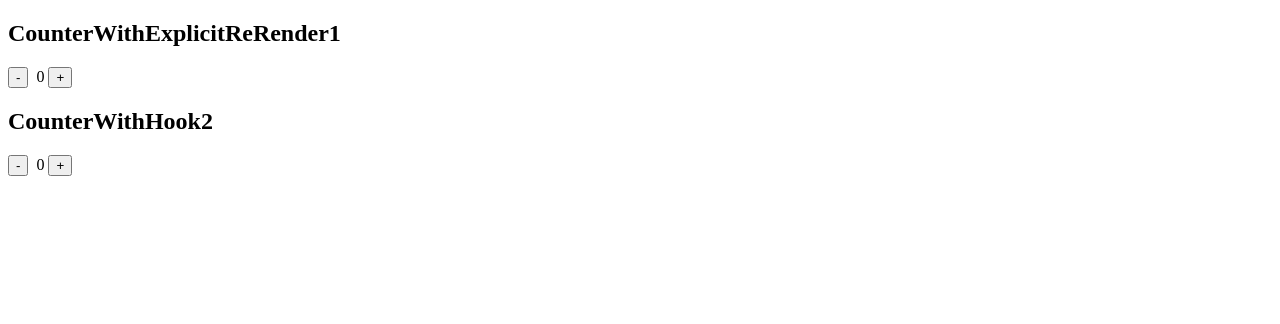
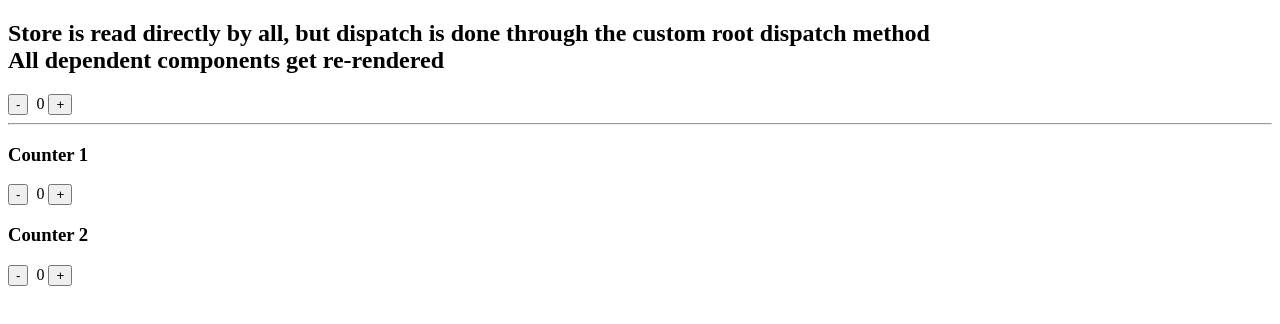
Before and after one commit to exemplar-codes/core-redux-react-demo, a React (Create React App) app: page / in a window 1280 px wide. Shown: the top 324 px of the page. Built offline with nearby package versions, Linux system fonts and the light colour scheme.

Commit message:
Demo multiple component update

```diff
--- a/src/App.jsx
+++ b/src/App.jsx
@@ -1,16 +1,7 @@
-import CounterWithHook2 from "./components/CounterWithHook2";
-import CounterWithExplicitReRender1 from "./components/CounterWithExplicitReRender1";
+import CounterRoot from "./components/CounterUITree/CounterRoot";
 
 function App() {
-  return (
-    <>
-      <h2>{"CounterWithExplicitReRender1"}</h2>
-      <CounterWithExplicitReRender1 />
-      <br />
-      <h2>{"CounterWithHook2"}</h2>
-      <CounterWithHook2 />
-    </>
-  );
+  return <CounterRoot />;
 }
 
 export default App;
--- a/src/components/CounterUITree/Counter2.jsx
+++ b/src/components/CounterUITree/Counter2.jsx
@@ -9,7 +9,7 @@ function Counter2() {
 
   return (
     <>
-      <h3>Counter 1</h3>
+      <h3>Counter 2</h3>
       <button onClick={decrementHandler}>-</button> &nbsp;
       {count}
       &nbsp;
--- a/src/components/CounterUITree/CounterRoot.jsx
+++ b/src/components/CounterUITree/CounterRoot.jsx
@@ -21,6 +21,8 @@ function CounterRoot() {
       <h2>
         Store is read directly by all, but dispatch is done through the custom
         root dispatch method
+        <br />
+        All dependent components get re-rendered
       </h2>
       <div>
         <button onClick={decrementHandler}>-</button> &nbsp;
--- a/src/store/storeUITree.js
+++ b/src/store/storeUITree.js
@@ -1,7 +1,7 @@
 import { createStore } from "redux";
 
 const reducer = (state = { count: 0 }, action) => {
-  console.log("Reducer called");
+  console.log("Reducer called", action);
   let newState;
   switch (action.type) {
     case "+":
@@ -15,6 +15,7 @@ const reducer = (state = { count: 0 }, action) => {
     default:
       newState = state;
   }
+  action.rerender && action.rerender();
   return newState;
 };
 
```
